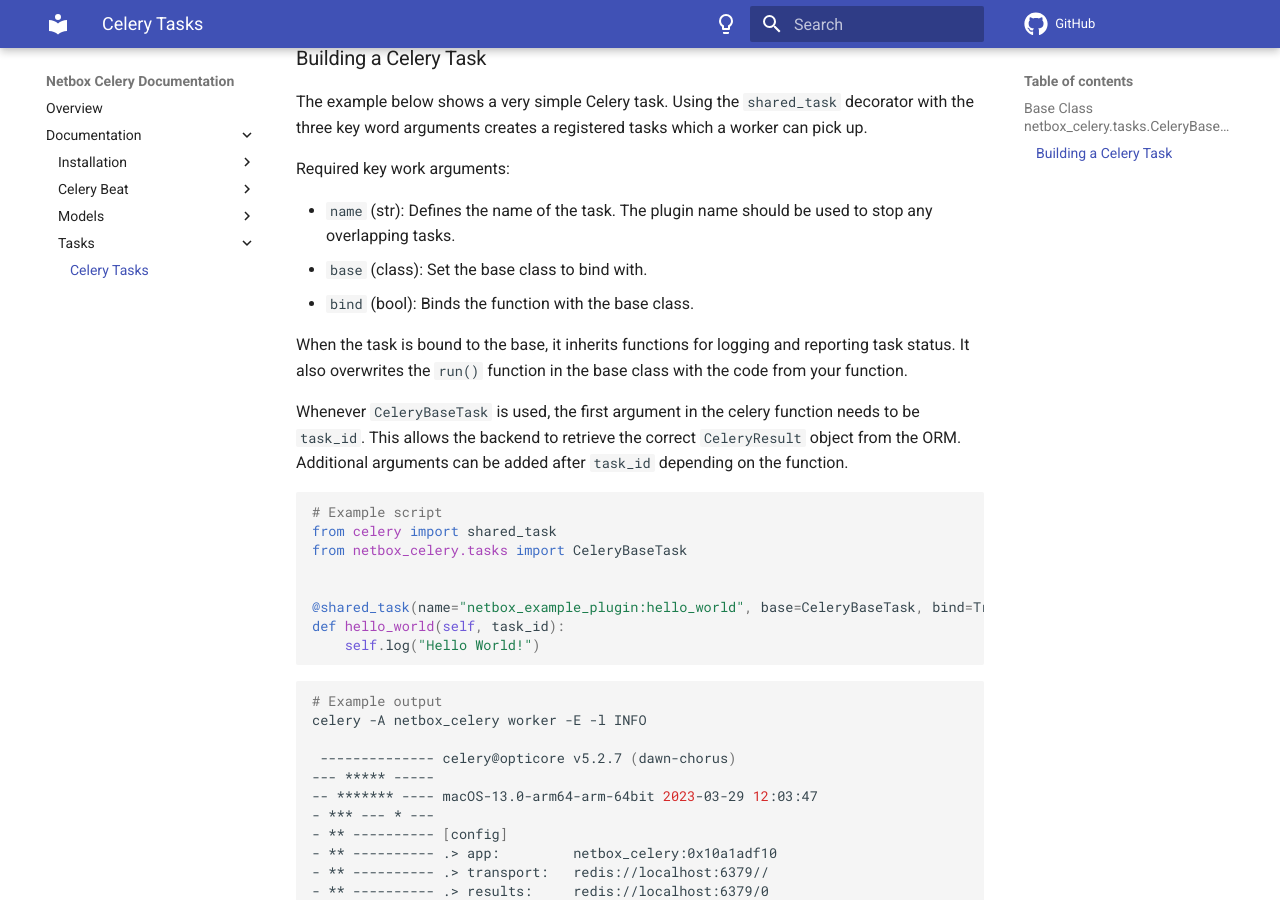
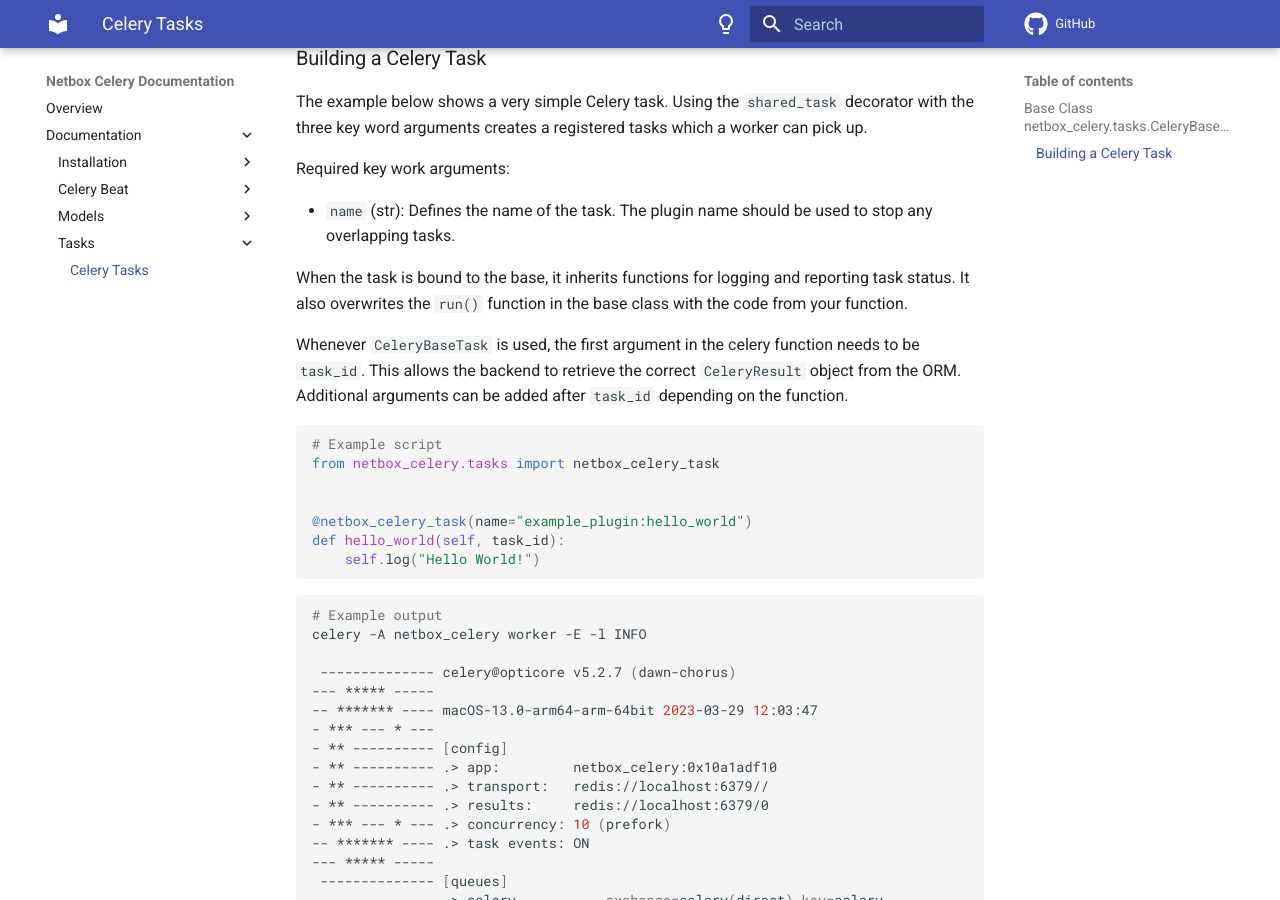
Before and after one commit to opticore/netbox-celery, an MkDocs documentation site: the page built from docs/tasks.md, in a window 1280 px wide and 900 px high, scrolled down 522 px. Built offline with MkDocs 1.6.1 and Material for MkDocs 9.7.7, drawn with Linux system fonts in a browser that asks for light colours; comment, search, counter and statistics services are not loaded.

Commit message:
Added custom decoratator to predefine task base class

````diff
--- a/docs/tasks.md
+++ b/docs/tasks.md
@@ -17,8 +17,6 @@ The example below shows a very simple Celery task. Using the `shared_task` decor
 Required key work arguments:
 
 - `name` (str): Defines the name of the task. The plugin name should be used to stop any overlapping tasks.
-- `base` (class): Set the base class to bind with.
-- `bind` (bool): Binds the function with the base class.
 
 When the task is bound to the base, it inherits functions for logging and reporting task status. It also overwrites the `run()` function in the base class with the code from your function.
 
@@ -26,11 +24,10 @@ Whenever `CeleryBaseTask` is used, the first argument in the celery function nee
 
 ``` python
 # Example script
-from celery import shared_task
-from netbox_celery.tasks import CeleryBaseTask
+from netbox_celery.tasks import netbox_celery_task
 
 
-@shared_task(name="netbox_example_plugin:hello_world", base=CeleryBaseTask, bind=True)
+@netbox_celery_task(name="example_plugin:hello_world")
 def hello_world(self, task_id):
     self.log("Hello World!")
 ```
--- a/pyproject.toml
+++ b/pyproject.toml
@@ -24,6 +24,7 @@ mkdocs-include-markdown-plugin = "3.8"
 pymdown-extensions = "^9.10"
 mkdocs-material = "^9.1.4"
 mkdocstrings = "^0.20.0"
+example-plugin = { path = "docs/example-plugin", develop = true }
 
 [tool.black]
 line-length = 120
````
Also changed, not shown: docs/example-plugin/README.md (added, +1 -0 lines), docs/example-plugin/example_plugin/__init__.py (added, +20 -0 lines), docs/example-plugin/example_plugin/tasks.py (added, +8 -0 lines), docs/example-plugin/pyproject.toml (added, +15 -0 lines), docs/models.md (+2 -2 lines), 2 other files.
